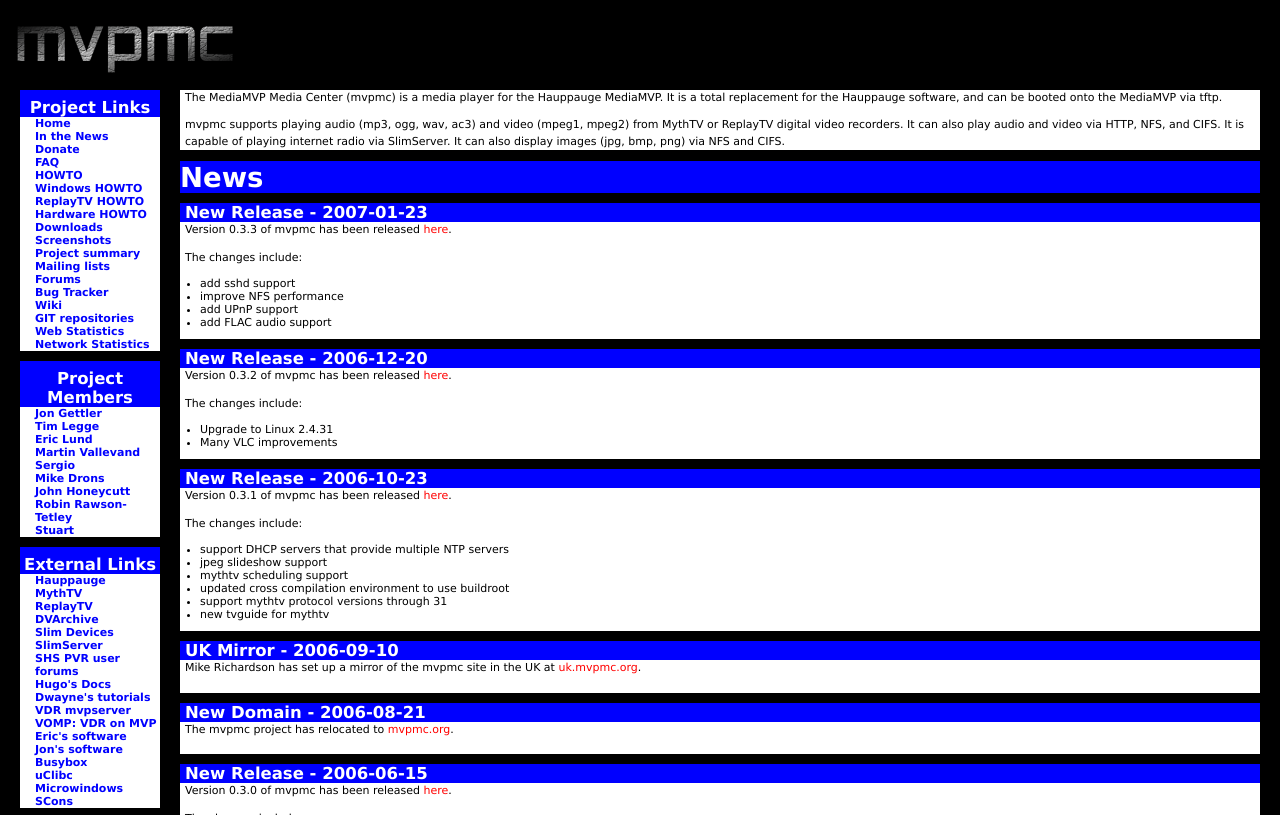
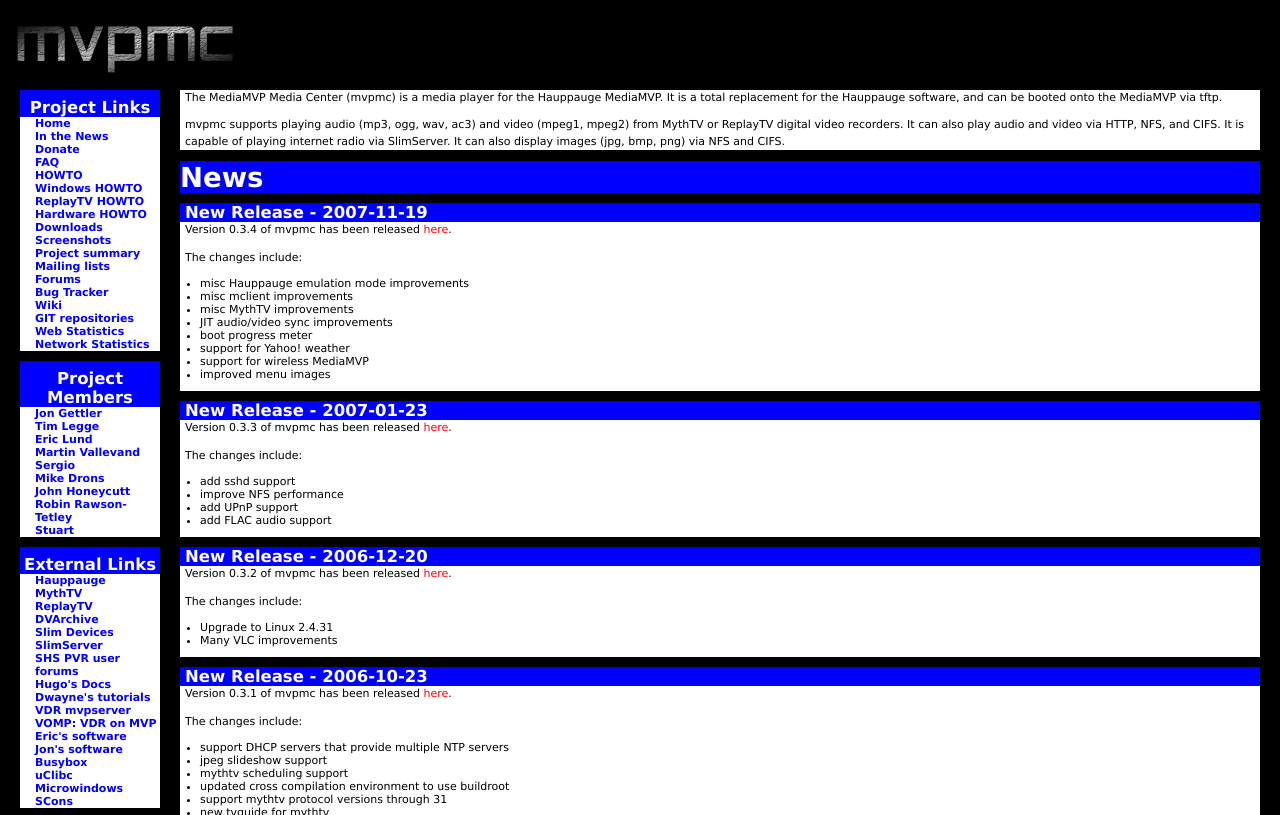
Before and after one commit to mvpmc/mvpmc.github.io, a PHP site: page / in a window 1280 px wide. Shown: the part 16-831 px from the top of the page. Run offline with PHP 8.4, Linux system fonts and the light colour scheme.

Commit message:
Updates for the mvpmc 0.3.4 release.

```diff
--- a/htdocs/downloads.php
+++ b/htdocs/downloads.php
@@ -46,6 +46,7 @@
    <li><a href="http://sourceforge.net/project/showfiles.php?group_id=103474&package_id=111160&release_id=458011">mvpmc 0.3.1</a> (2006-10-23)</li>
    <li><a href="http://sourceforge.net/project/showfiles.php?group_id=103474&package_id=111160&release_id=472821">mvpmc 0.3.2</a> (2006-12-20)</li>
    <li><a href="http://sourceforge.net/project/showfiles.php?group_id=103474&package_id=111160&release_id=480926">mvpmc 0.3.3</a> (2007-01-23)</li>
+   <li><a href="http://sourceforge.net/project/showfiles.php?group_id=103474&package_id=111160&release_id=555254">mvpmc 0.3.4</a> (2007-11-19)</li>
    </ul>
 
 </div>
--- a/htdocs/news.html
+++ b/htdocs/news.html
@@ -1,3 +1,28 @@
+<div class="item">
+
+  <h3><span>New Release - 2007-11-19</span></h3>
+
+  <p><span>
+    Version 0.3.4 of mvpmc has been released <a href="http://sourceforge.net/project/showfiles.php?group_id=103474&package_id=111160&release_id=555254">here</a>.
+  </span></p>
+
+  <p><span>
+  The changes include:
+  </span></p>
+
+<ul>
+        <li>misc Hauppauge emulation mode improvements</li>
+        <li>misc mclient improvements</li>
+        <li>misc MythTV improvements</li>
+        <li>JIT audio/video sync improvements</li>
+        <li>boot progress meter</li>
+        <li>support for Yahoo! weather</li>
+        <li>support for wireless MediaMVP</li>
+        <li>improved menu images</li>
+</ul>
+
+</div>
+
 <div class="item">
 
   <h3><span>New Release - 2007-01-23</span></h3>
```
Also changed, not shown: 1 other file.
